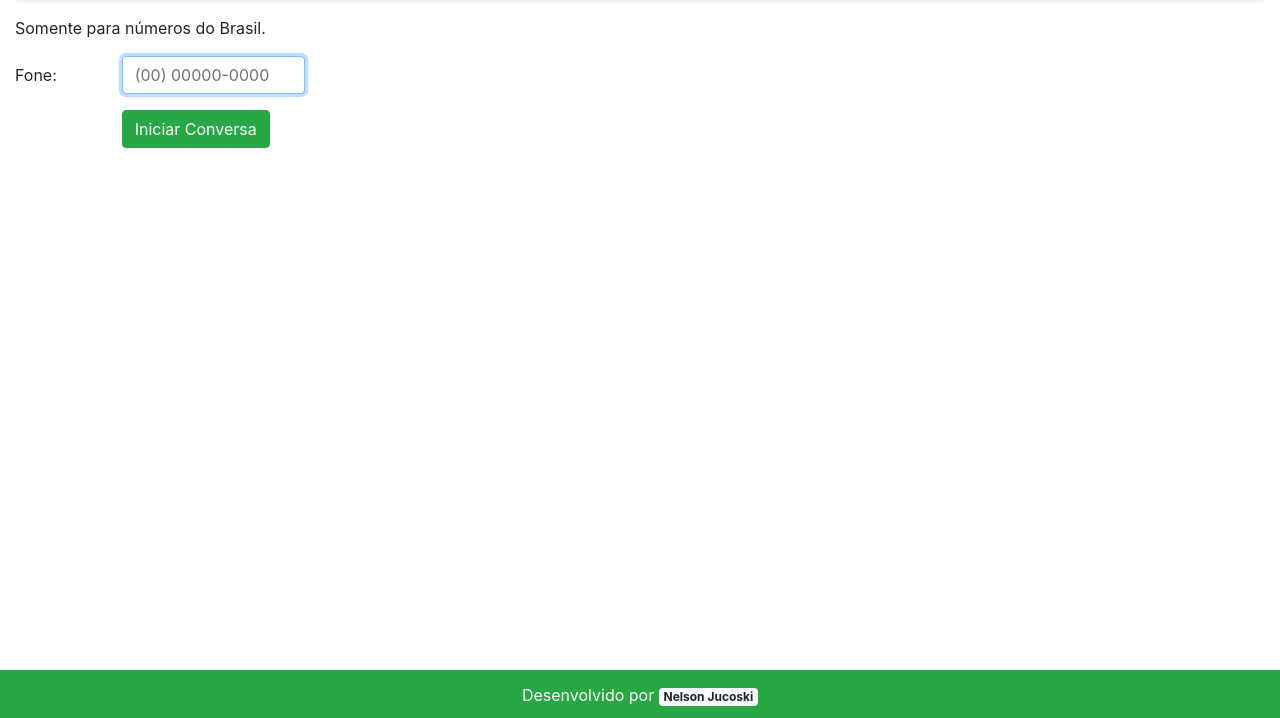
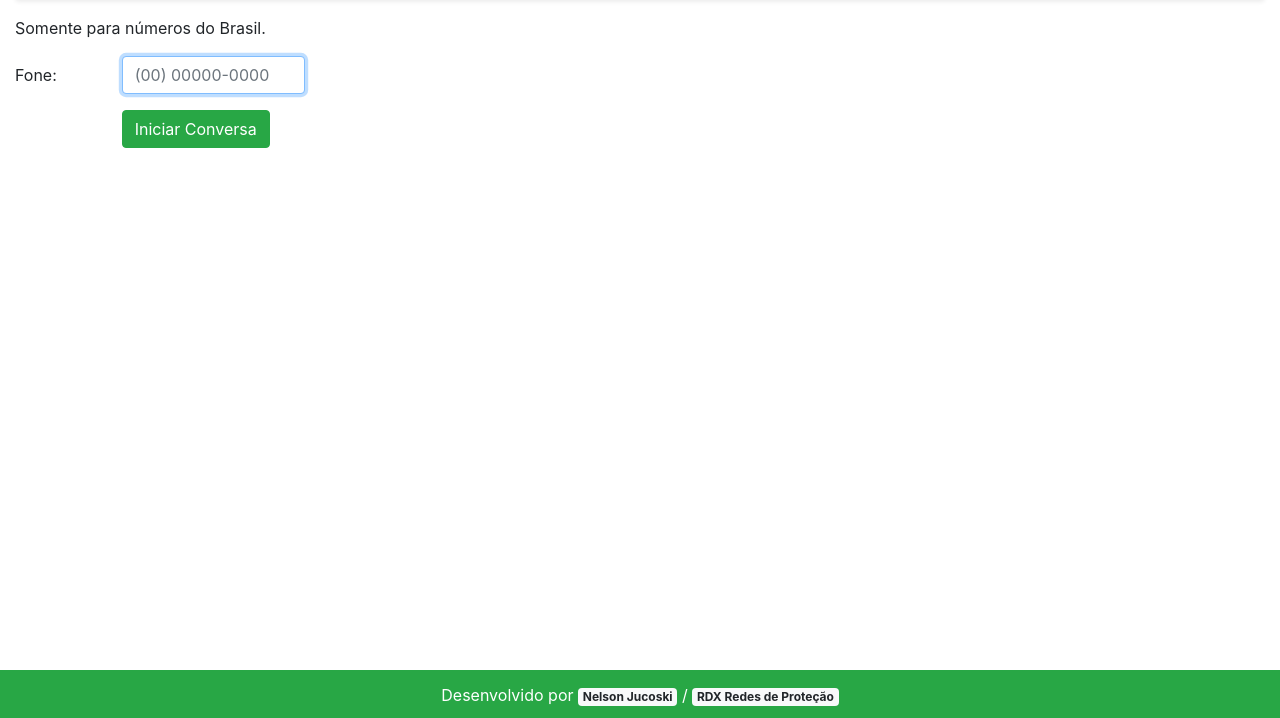
Before and after one commit to tilico74/conv_whatsapp, a plain HTML site: page index.html in a window 1280 px wide. Shown: the part 82-800 px from the top of the page. Drawn offline with nearby package versions, Linux system fonts and the light colour scheme.

Commit message:
criação de link RDS

```diff
--- a/index.html
+++ b/index.html
@@ -76,7 +76,7 @@
     </div>
     <footer class="fixed-bottom text-white bg-success text-center">
         Desenvolvido por <a href="https://wa.me/+5548984799374&text=" target="_blank" class="badge badge-light">Nelson
-            Jucoski</a>
+            Jucoski</a> / <a href="https://redexredesdeprotecao.com/" target="_blank" class="badge badge-light">RDX Redes de Proteção</a>
     </footer>
     <script src="./javascript/javacripts.js"></script> <!-- Scripts personalizados-->
 </body>
```
